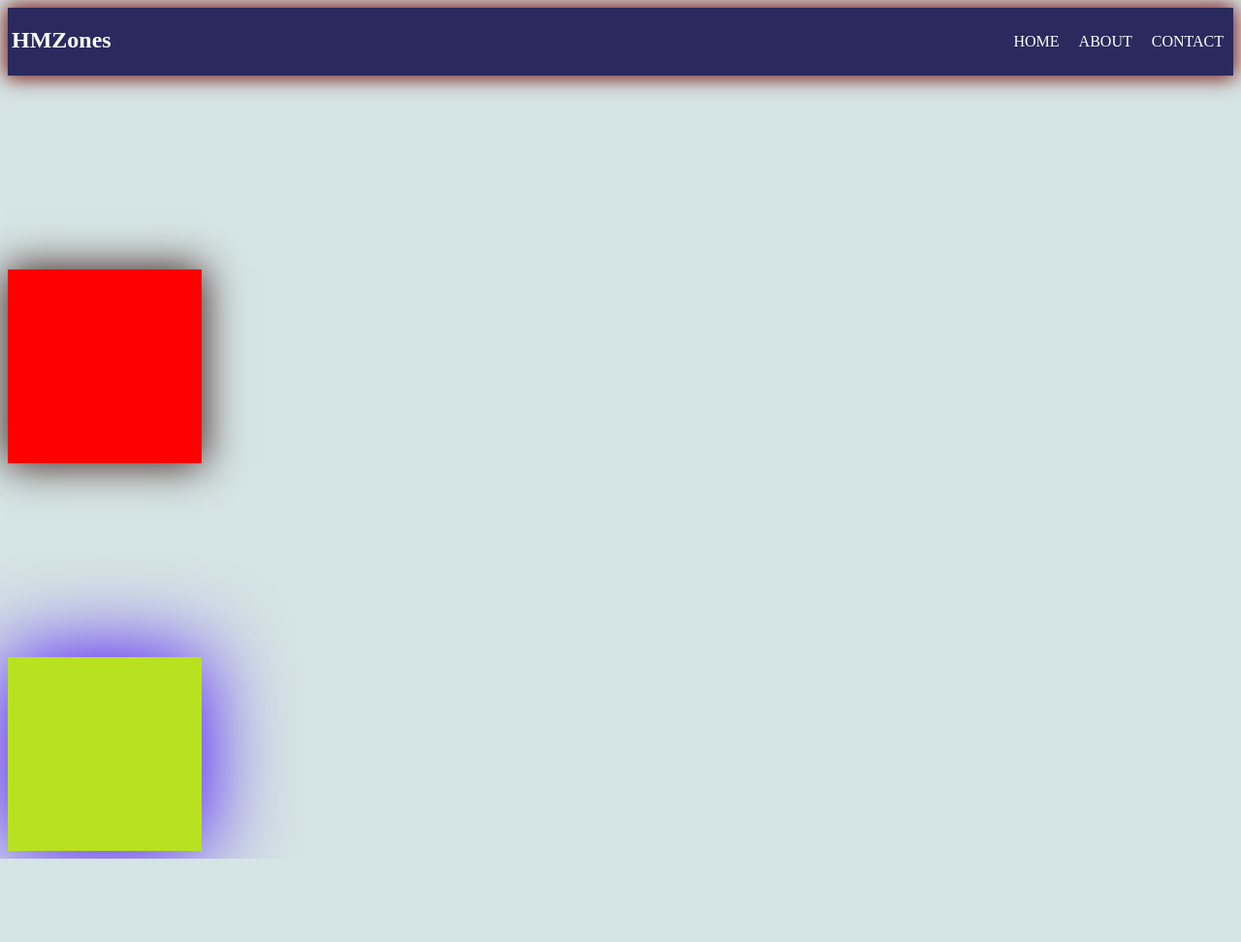
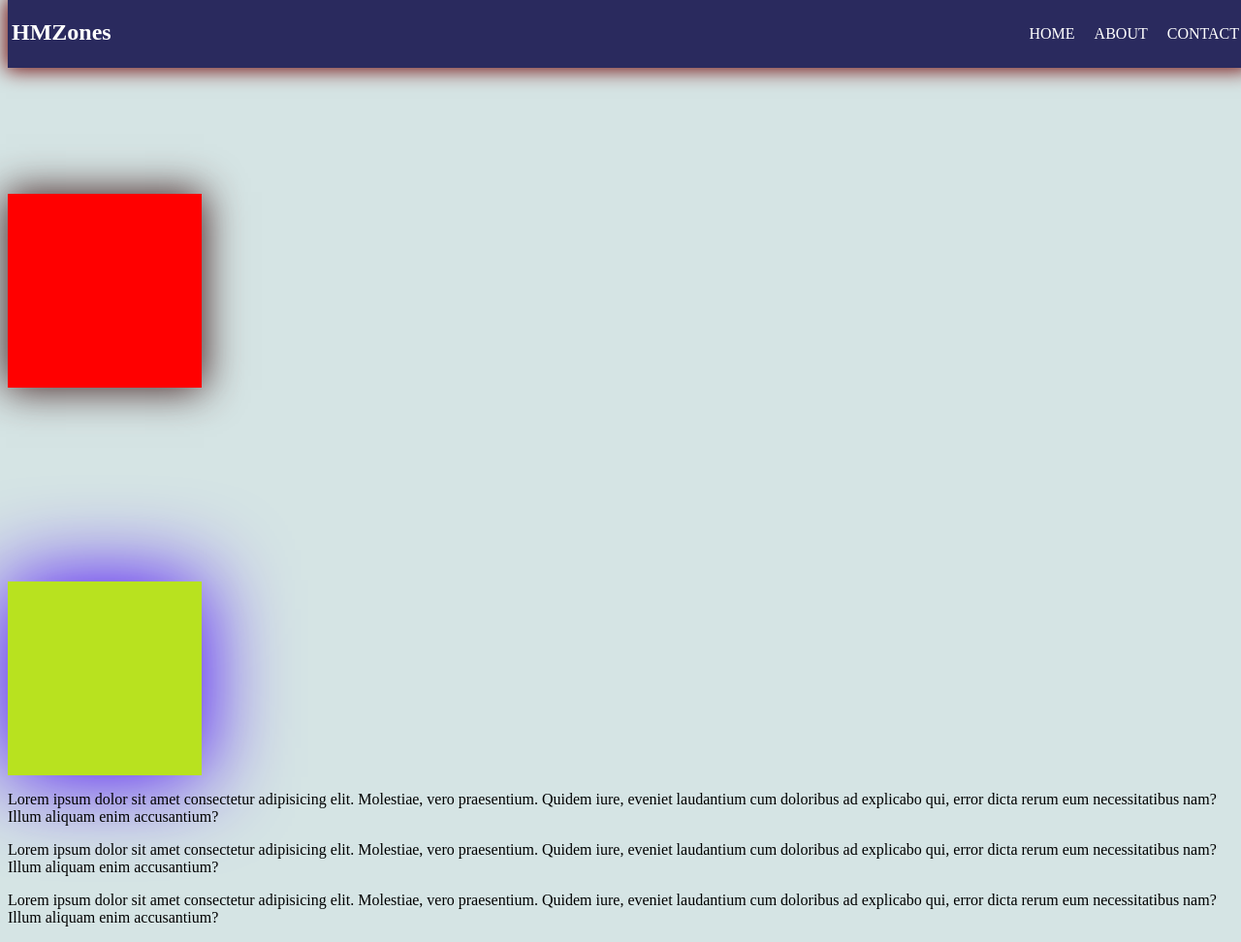
Before and after one commit to Faizimughal/position, a plain HTML site: page index.html in a window 1280 px wide. Shown: the whole page at 97% size. Before the commit the page ends 886 px from the top, so only its background shows below. Drawn offline with Linux system fonts and the light colour scheme.

Commit message:
position

```diff
--- a/index.html
+++ b/index.html
@@ -29,5 +29,8 @@
         <div class="box2"></div>
     </section>
  </header>
+ <p>Lorem ipsum dolor sit amet consectetur adipisicing elit. Molestiae, vero praesentium. Quidem iure, eveniet laudantium cum doloribus ad explicabo qui, error dicta rerum eum necessitatibus nam? Illum aliquam enim accusantium?</p>
+ <p>Lorem ipsum dolor sit amet consectetur adipisicing elit. Molestiae, vero praesentium. Quidem iure, eveniet laudantium cum doloribus ad explicabo qui, error dicta rerum eum necessitatibus nam? Illum aliquam enim accusantium?</p>
+ <p>Lorem ipsum dolor sit amet consectetur adipisicing elit. Molestiae, vero praesentium. Quidem iure, eveniet laudantium cum doloribus ad explicabo qui, error dicta rerum eum necessitatibus nam? Illum aliquam enim accusantium?</p>
 </body>
 </html>
--- a/style.scss
+++ b/style.scss
@@ -12,6 +12,10 @@ nav{
     box-shadow: 0px 0px 20px 2px rgb(114, 7, 7) ;
     // position: fixed;
     flex-wrap: wrap;
+    position: fixed;
+    top: 0;
+    width: 100%;
+    margin-left: 0;
 
 }
 nav ul{
```
Also changed, not shown: style.css, 1 other file.
